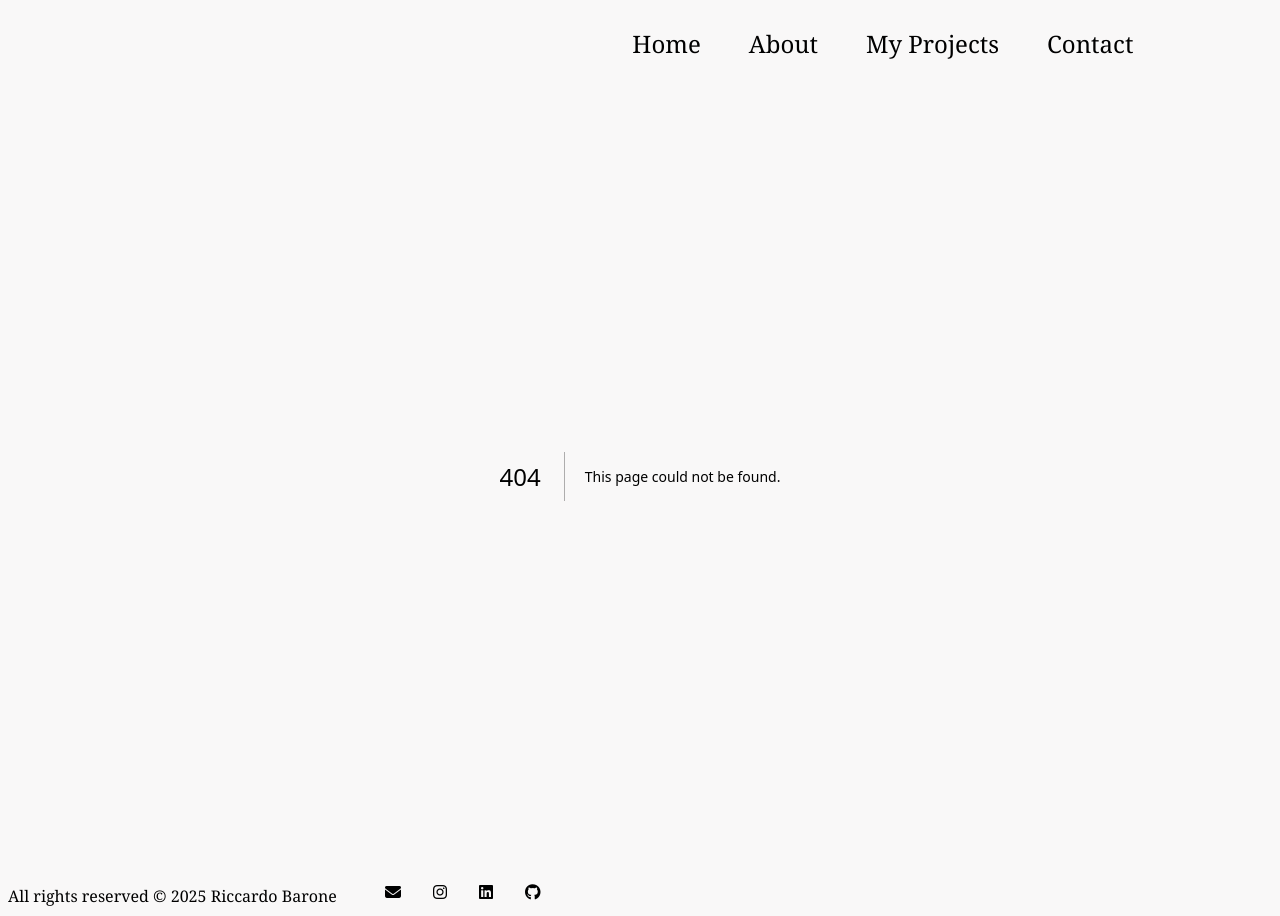
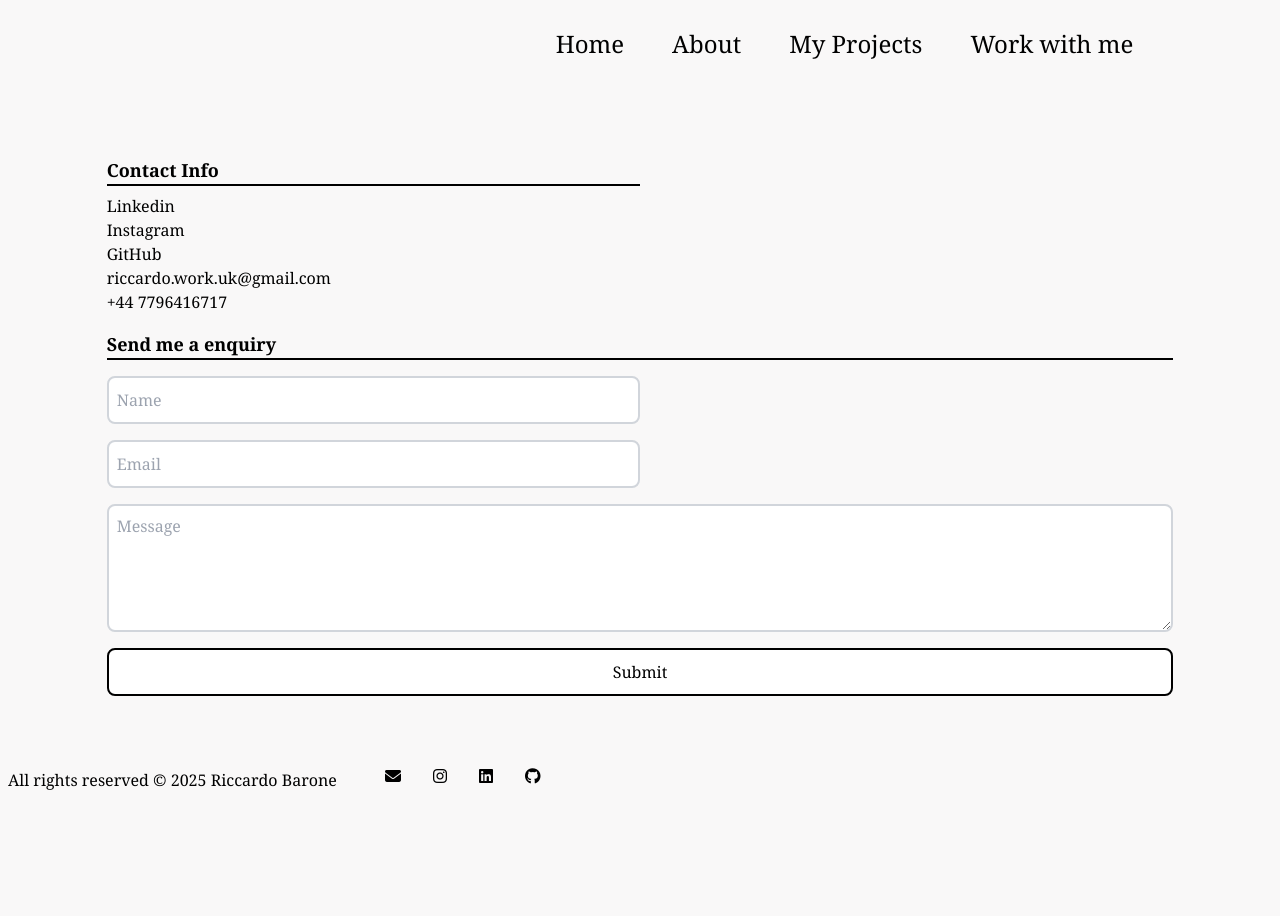
Before and after one commit to Riccardo105/WebPortfolio, a Next.js app: page /work in a window 1280 px wide. Before the commit this address had no page. After the commit the page ends 800 px from the top, so only its background shows below. Built offline with nearby package versions, Linux system fonts and the light colour scheme; what tailwindcss-motion would draw is missing.

Commit message:
#29 added stock management system projec.  reworkd contact me pages to work with me, ongoing implementation of previous work content

```diff
--- a/src/app/layout.tsx
+++ b/src/app/layout.tsx
@@ -14,28 +14,27 @@ const geistMono = Geist_Mono({
   subsets: ["latin"],
 });
 
-
 export default function RootLayout({
   children,
 }: Readonly<{
   children: React.ReactNode;
 }>) {
   return (
-    <>
+    <html lang="en">
       <head>
         <link
           rel="stylesheet"
           href="https://cdnjs.cloudflare.com/ajax/libs/font-awesome/6.4.0/css/all.min.css"
-        ></link>
+        />
       </head>
 
       <body
-        className={`${geistSans.variable} ${geistMono.variable} antialiased  flex flex-col min-h-screen bg-custom-pearl text-black`}
+        className={`${geistSans.variable} ${geistMono.variable} antialiased flex flex-col min-h-screen bg-custom-pearl text-black`}
       >
         <Header />
         <main className="flex flex-col flex-grow">{children}</main>
         <Footer />
       </body>
-    </>
+    </html>
   );
 }
--- a/src/app/page.tsx
+++ b/src/app/page.tsx
@@ -11,6 +11,7 @@ export const metadata: Metadata = {
 };
 
 import ProfilePicture from "../../public/images/profile1cropped.png";
+import JavaOOP from "../../public/images/JavaOOP.jpg";
 import Basketball from "../../public/images/Basketball.jpg";
 import GiftWrapping from "../../public/images/GiftWrapping.jpeg";
 import CraneAI from "../../public/images/CraneAI.jpg";
@@ -24,14 +25,13 @@ const ContactMeForm = dynamic(() => import("components/contactMeForm"));
 // data for projects carousel
 
 const Projects: CarouselItem[] = [
-  { id: 1, title: "BasketballLearningPlatform", image: Basketball },
+  { id: 1, title: "Stock Management System", image: JavaOOP },
   { id: 2, title: "Web Portfolio", image: Portfolio },
-  { id: 3, title: "Crane AI", image: CraneAI },
-  { id: 4, title: "Network Security", image: NetworkSecurity },
-  { id: 5, title: "Gift Wrapping Service", image: GiftWrapping },
+  { id: 3, title: "BasketballLearningPlatform", image: Basketball },
+  { id: 4, title: "Crane AI", image: CraneAI },
+  { id: 5, title: "Network Security", image: NetworkSecurity },
+  { id: 6, title: "Gift Wrapping Service", image: GiftWrapping },
 ];
-
-
 
 export default function Home() {
   const myResume = "/files/CV.pdf";
@@ -145,7 +145,7 @@ export default function Home() {
         </div>
         <div className=" flex flex-col 2xl:ml-3 2xl:flex-1 2xl:w-5/6">
           <h1 className=" text-start text-4xl mt-10  border-b-2 border-black">
-            Contact me
+            Work with me
           </h1>
           <div className="mt-2">
             <ContactMeForm />
--- a/src/app/projects/page.tsx
+++ b/src/app/projects/page.tsx
@@ -4,12 +4,12 @@ import React from "react";
 import Image, { StaticImageData } from "next/image";
 import { useEffect } from "react";
 
+import JavaOOP from "../../../public/images/JavaOOP.jpg";
 import Basketball from "../../../public/images/Basketball.jpg";
 import GiftWrapping from "../../../public/images/GiftWrapping.jpeg";
 import CraneAI from "../../../public/images/CraneAI.jpg";
 import NetworkSecurity from "../../../public/images/NewtworkSecurity.webp";
 import Portfolio from "../../../public/images/Portofolio.webp";
-
 
 // data for projects page
 interface ProjectsProps {
@@ -28,17 +28,18 @@ interface ProjectsProps {
 const Projects: ProjectsProps[] = [
   {
     id: 1,
-    title: "BasketBallLearningPlatform",
-    image: Basketball,
+    title: "Stock Management System",
+    image: JavaOOP,
     overview:
-      "The Basketball Learning Platform is a Progressive Web App (PWA) developed as part of my web development module. Designed as a training hub for basketball enthusiasts, it provides a variety of exercises to help users enhance their skills. Users can create personalized accounts to track completed exercises and monitor their progress over time. The app leverages server-side rendering (SSR) for improved performance and is integrated with a MongoDB database to ensure a seamless and dynamic user experience. As a PWA, it offers the added convenience of being installable on mobile devices, making it easily accessible for on-the-go training.",
-    technologies: "JavaScript, nodeJS, EJS, html, mongoDB, TailwindCSS",
+      "Developed a Stock Management System as part of my Object-Oriented Programming module. This was my first experience using Java and Object-Oriented Programming, building on concepts from earlier coding modules. The system followed modular architecture with design patterns such as DTO, DAO, and Service Layer. I also integrated Hibernate for ORM-based database interactions and hosted the database using Aiven for reliable cloud persistence.",
+    technologies: "Java, Hibernate (ORM), MySQL, Aiven, IntelliJ IDEA",
     skillsLearnt:
-      "Full-stack development, Progressive Web Apps, Database Management, API Development, MVC-pattern implementation, SSR (Server-Side Rendering), and user authentication",
+      "Object-Oriented Programming principlle, DTO-DAO design pattern, Service Layer design pattern, MVC architecture, ORM with Hibernate, Database hosting with Aiven, Modular software architecture",
     isLinkable: true,
     linkType: "github",
-    link: "https://github.com/Riccardo105/BasketballLearningPlatform",
+    link: "https://github.com/Riccardo105/StockManagmentSystem",
   },
+
   {
     id: 2,
     title: "Web Portfolio",
@@ -55,6 +56,20 @@ const Projects: ProjectsProps[] = [
 
   {
     id: 3,
+    title: "BasketBallLearningPlatform",
+    image: Basketball,
+    overview:
+      "The Basketball Learning Platform is a Progressive Web App (PWA) developed as part of my web development module. Designed as a training hub for basketball enthusiasts, it provides a variety of exercises to help users enhance their skills. Users can create personalized accounts to track completed exercises and monitor their progress over time. The app leverages server-side rendering (SSR) for improved performance and is integrated with a MongoDB database to ensure a seamless and dynamic user experience. As a PWA, it offers the added convenience of being installable on mobile devices, making it easily accessible for on-the-go training.",
+    technologies: "JavaScript, nodeJS, EJS, html, mongoDB, TailwindCSS",
+    skillsLearnt:
+      "Full-stack development, Progressive Web Apps, Database Management, API Development, MVC-pattern implementation, SSR (Server-Side Rendering), and user authentication",
+    isLinkable: true,
+    linkType: "github",
+    link: "https://github.com/Riccardo105/BasketballLearningPlatform",
+  },
+
+  {
+    id: 4,
     title: "Crane AI",
     image: CraneAI,
     overview:
@@ -68,7 +83,7 @@ const Projects: ProjectsProps[] = [
     link: "https://github.com/Riccardo105/Artificial_Intelligence",
   },
   {
-    id: 4,
+    id: 5,
     title: "Network Security",
     image: NetworkSecurity,
     overview:
@@ -79,7 +94,7 @@ const Projects: ProjectsProps[] = [
     isLinkable: false,
   },
   {
-    id: 5,
+    id: 6,
     title: "GiftWrappingService",
     image: GiftWrapping,
     overview:
@@ -92,6 +107,7 @@ const Projects: ProjectsProps[] = [
     link: "https://github.com/Riccardo105/GiftWrappingService",
   },
 ];
+
 // set icon to buttons
 function getIconForProject(linkType: string) {
   switch (linkType) {
--- a/src/app/contact/page.tsx
+++ b/src/app/work/page.tsx
@@ -4,8 +4,8 @@ import ContactMeForm from "components/contactMeForm";
 import type { Metadata } from "next";
 
 export const metadata: Metadata = {
-  title: "Contact me ",
-  description: "get in touch with me",
+  title: "work with me ",
+  description: "get in touch for work inquiries",
 };
 
 export default function Contact() {
@@ -59,7 +59,7 @@ export default function Contact() {
 
       <div className="mt-4">
         <p className="border-b-2 border-black mb-2 text-lg font-bold">
-          Send me a messagge
+          Send me a enquiry
         </p>
         <ContactMeForm />
       </div>
--- a/src/components/header.tsx
+++ b/src/components/header.tsx
@@ -26,8 +26,8 @@ function MenuItems({ styling }: { styling: string }) {
         </a>
       </li>
       <li className="py-3 xl:px-6 2xl:px-8">
-        <a href="/contact" className="block w-full h-full">
-          Contact
+        <a href="/work" className="block w-full h-full">
+          Work with me
         </a>
       </li>
     </ul>
```
Also changed, not shown: public/images/JavaOOP.jpg (added).
